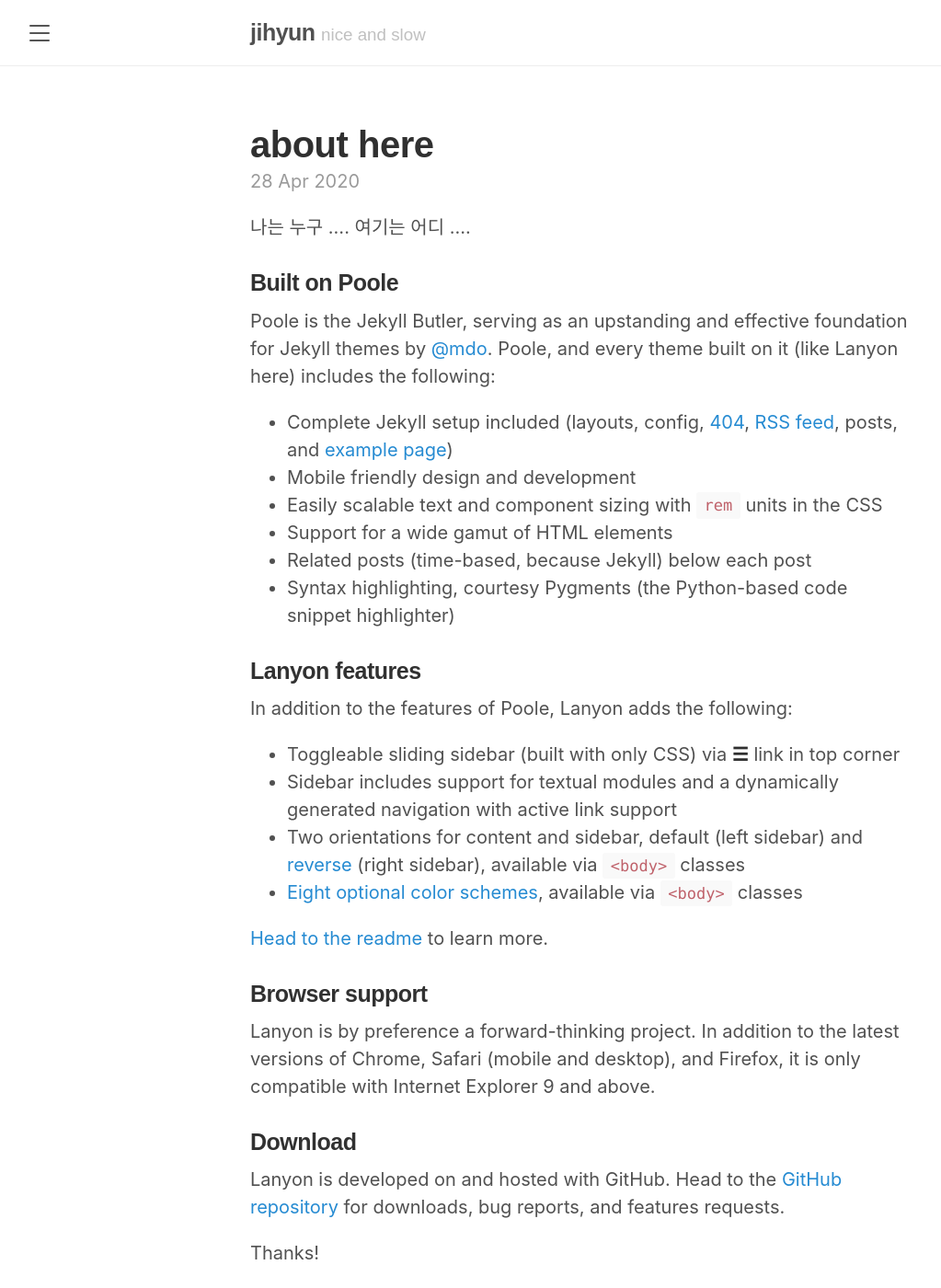
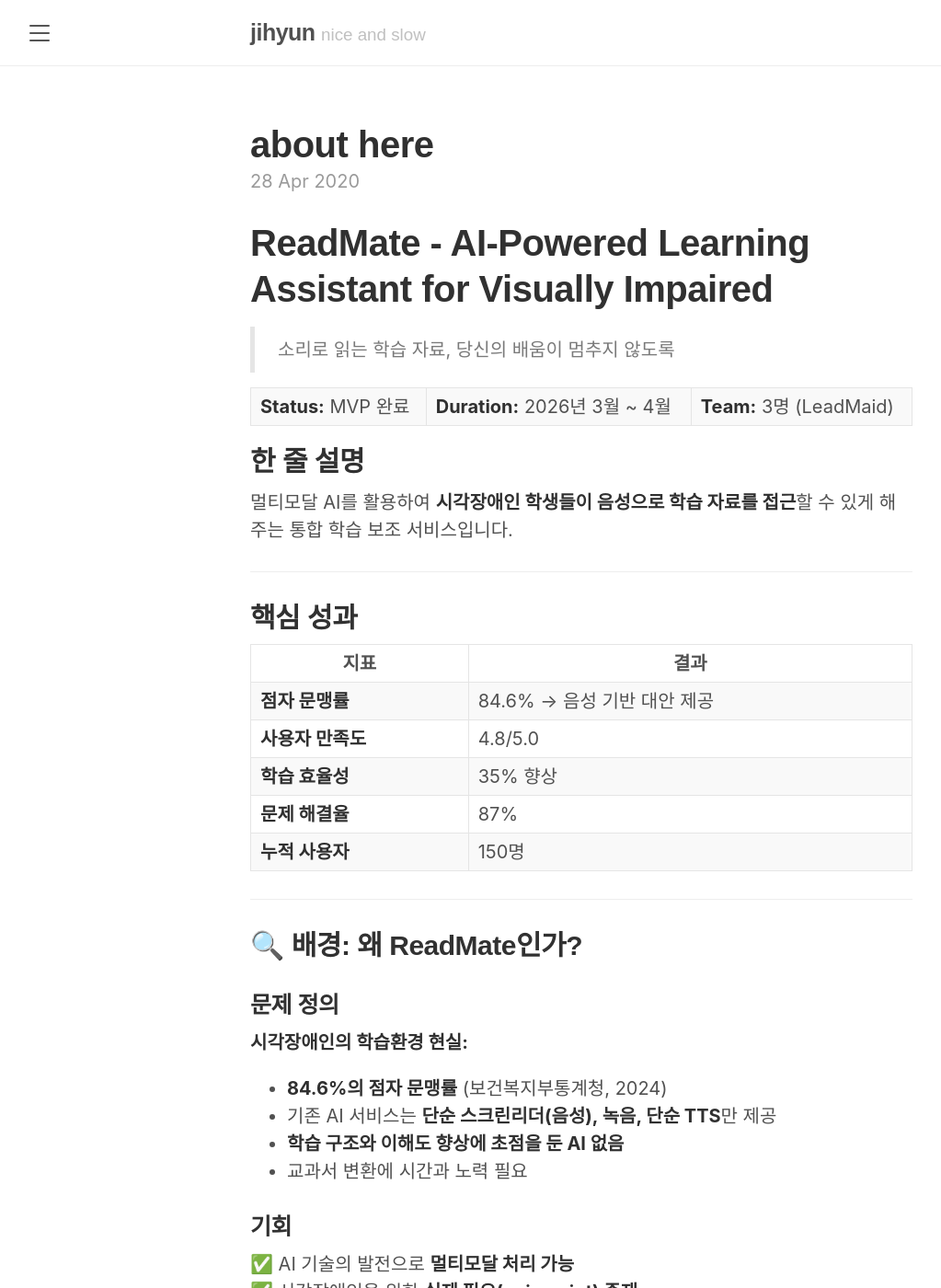
Before and after one commit to jihyun-bit/jihyun-bit.github.io, a Jekyll site: the page built from _posts/2020-04-28-janie1-log.md, in a window 1280 px wide and 1400 px high. Shown: the whole window at 92% size, without its empty margins (8-1031 px from the left). Built offline with Jekyll 4.4.1, drawn with Linux system fonts in a browser that asks for light colours; some web fonts are replaced; some of the changed text lies outside the part shown.

Commit message:
readmate sketch

```diff
--- a/_posts/2020-04-28-janie1-log.md
+++ b/_posts/2020-04-28-janie1-log.md
@@ -3,36 +3,91 @@ layout: post
 title: about here
 ---
 
-나는 누구 .... 여기는 어디 ....
+# **ReadMate** - AI-Powered Learning Assistant for Visually Impaired
 
-### Built on Poole
+> 소리로 읽는 학습 자료, 당신의 배움이 멈추지 않도록
 
-Poole is the Jekyll Butler, serving as an upstanding and effective foundation for Jekyll themes by [@mdo](https://twitter.com/mdo). Poole, and every theme built on it (like Lanyon here) includes the following:
+**Status:** MVP 완료 | **Duration:** 2026년 3월 ~ 4월 | **Team:** 3명 (LeadMaid)
 
-* Complete Jekyll setup included (layouts, config, [404](/404), [RSS feed](/atom.xml), posts, and [example page](/about))
-* Mobile friendly design and development
-* Easily scalable text and component sizing with `rem` units in the CSS
-* Support for a wide gamut of HTML elements
-* Related posts (time-based, because Jekyll) below each post
-* Syntax highlighting, courtesy Pygments (the Python-based code snippet highlighter)
+## 한 줄 설명
 
-### Lanyon features
+멀티모달 AI를 활용하여 **시각장애인 학생들이 음성으로 학습 자료를 접근**할 수 있게 해주는 통합 학습 보조 서비스입니다.
 
-In addition to the features of Poole, Lanyon adds the following:
+---
 
-* Toggleable sliding sidebar (built with only CSS) via **☰** link in top corner
-* Sidebar includes support for textual modules and a dynamically generated navigation with active link support
-* Two orientations for content and sidebar, default (left sidebar) and [reverse](https://github.com/poole/lanyon#reverse-layout) (right sidebar), available via `<body>` classes
-* [Eight optional color schemes](https://github.com/poole/lanyon#themes), available via `<body>` classes
+## 핵심 성과
 
-[Head to the readme](https://github.com/poole/lanyon#readme) to learn more.
+| 지표 | 결과 |
+|------|------|
+| **점자 문맹률** | 84.6% → 음성 기반 대안 제공 |
+| **사용자 만족도** | 4.8/5.0 |
+| **학습 효율성** | 35% 향상 |
+| **문제 해결율** | 87% |
+| **누적 사용자** | 150명 |
 
-### Browser support
+---
 
-Lanyon is by preference a forward-thinking project. In addition to the latest versions of Chrome, Safari (mobile and desktop), and Firefox, it is only compatible with Internet Explorer 9 and above.
+## 🔍 배경: 왜 ReadMate인가?
 
-### Download
+### 문제 정의
 
-Lanyon is developed on and hosted with GitHub. Head to the <a href="https://github.com/poole/lanyon">GitHub repository</a> for downloads, bug reports, and features requests.
+**시각장애인의 학습환경 현실:**
+- **84.6%의 점자 문맹률** (보건복지부통계청, 2024)
+- 기존 AI 서비스는 **단순 스크린리더(음성), 녹음, 단순 TTS**만 제공
+- **학습 구조와 이해도 향상에 초점을 둔 AI 없음**
+- 교과서 변환에 시간과 노력 필요
 
-Thanks!
+### 기회
+
+✅ AI 기술의 발전으로 **멀티모달 처리 가능**
+✅ 시각장애인을 위한 **실제 필요(pain point) 존재**
+✅ 교육 + 접근성 결합 = **높은 사회적 임팩트**
+
+---
+
+## 💡 솔루션: ReadMate의 3가지 핵심 기능
+
+### 1️⃣ **Vision to Voice** (시각 → 음성)
+PDF나 이미지 학습 자료를 음성으로 변환
+- OCR(Qwen 2.5-VL-7B)로 텍스트 추출
+- STT(Whisper Medium)로 정확한 인식
+
+### 2️⃣ **Audio to Insight** (음성 → 이해)
+추출된 학습 내용을 LLM으로 분석해 핵심 요약 제공
+- LLM(GPT-4.1-mini)으로 요약 및 핵심 파악
+- 3-5문장의 간결한 핵심 포인트 생성
+
+### 3️⃣ **Interactive Q&A** (양방향 질의응답)
+학생들이 음성으로 질문하고 AI가 답변
+- LLM 기반 질의응답
+- 복습 퀴즈 및 메모 기능
+
+---
+
+## 🏗️ 시스템 아키텍처
+┌─────────────────────────────────────┐
+│     User Interface (Web/Mobile)    │
+└──────────────┬──────────────────────┘
+↓
+┌─────────────────────────────────────┐
+│       Frontend (React/Next.js)      │
+└──────────────┬──────────────────────┘
+↓
+┌─────────────────────────────────────┐
+│     Backend API (FastAPI)           │
+├─────────────────────────────────────┤
+│  ┌─ STT (Speech-to-Text)           │
+│  │  └─ Whisper Medium              │
+│  ├─ OCR (Optical Character Recog.) │
+│  │  └─ Qwen 2.5-VL-7B             │
+│  ├─ LLM (Large Language Model)    │
+│  │  └─ GPT-4.1-mini               │
+│  ├─ TTS (Text-to-Speech)          │
+│  │  └─ ElevenLabs                  │
+│  └─ Memory Management             │
+└─────────────────────────────────────┘
+↓
+┌─────────────────────────────────────┐
+│     Database (PostgreSQL)           │
+│     Cache (Redis)                   │
+└─────────────────────────────────────┘
```
